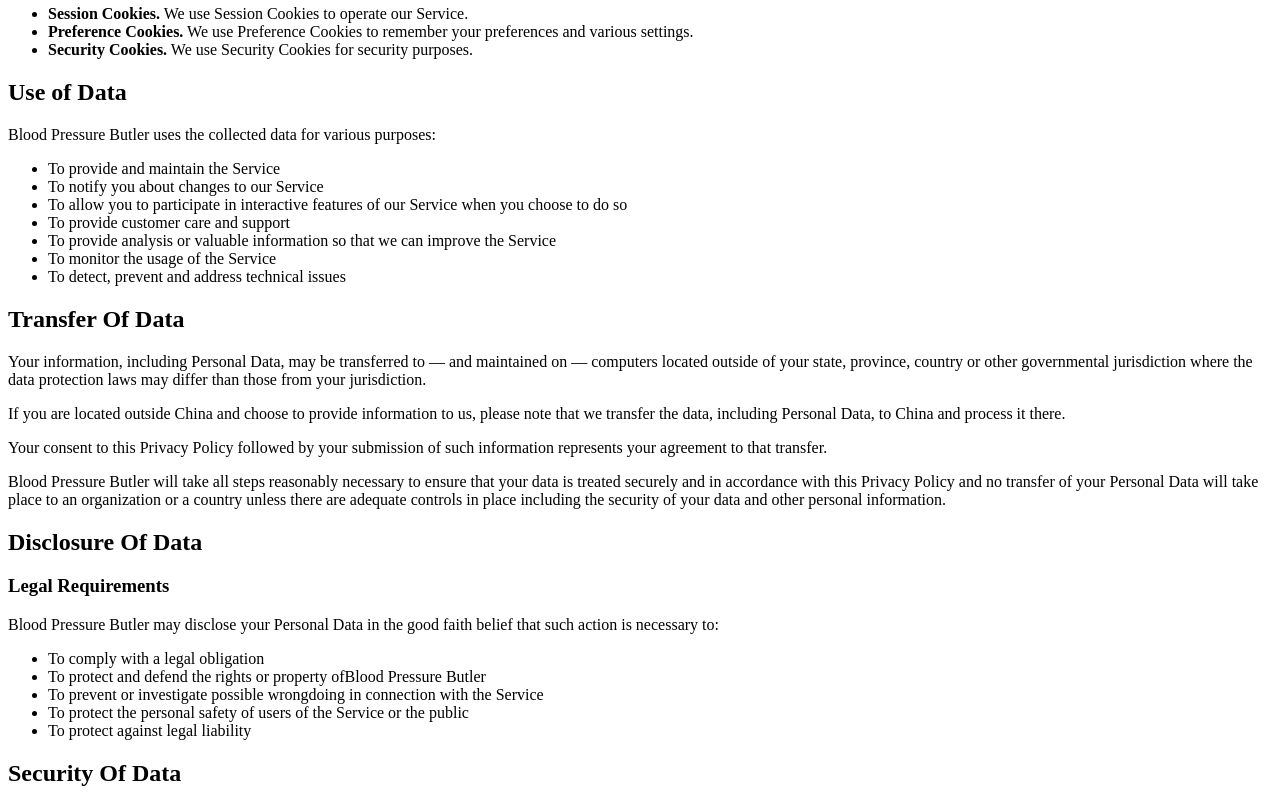
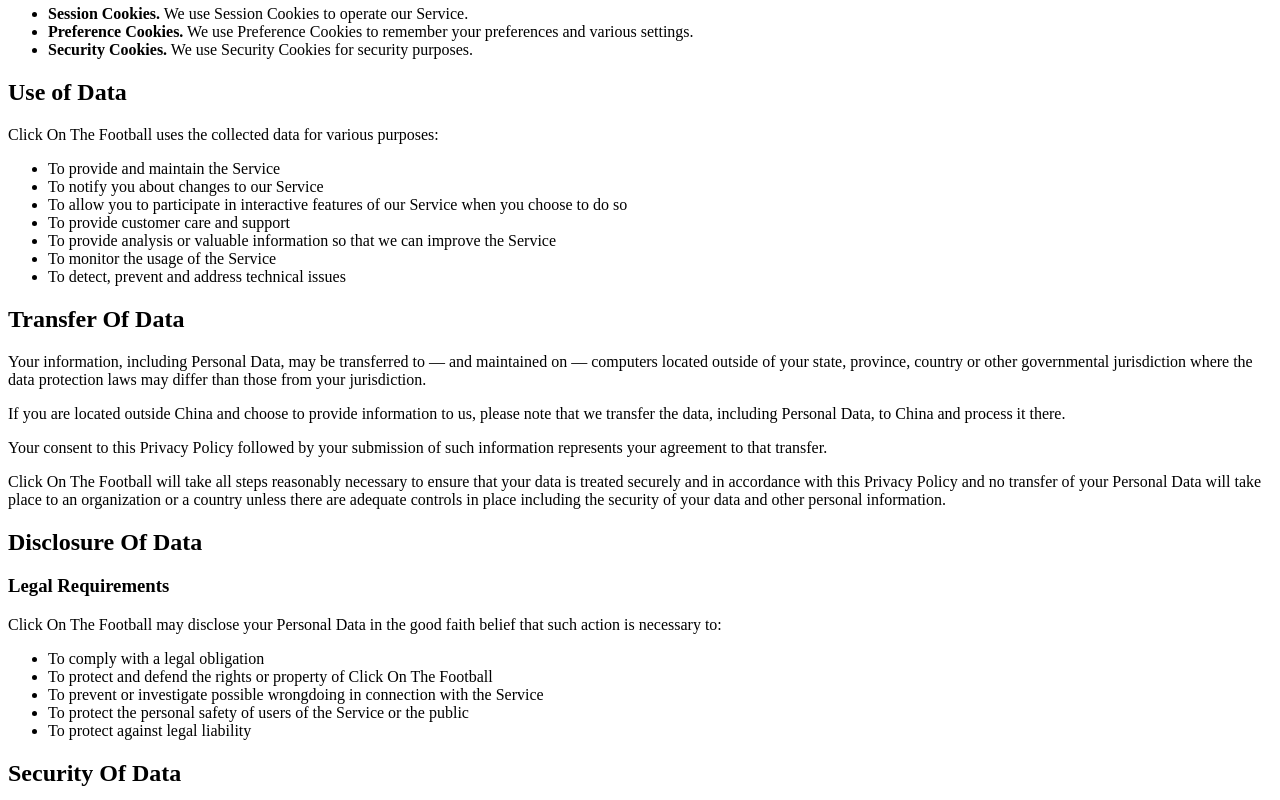
Before and after one commit to mikeprivacypolicy/AXIS-PREMIUM, a plain HTML site: page index.html in a window 1280 px wide. Shown: the part 780-1580 px from the top of the page. Drawn offline with Linux system fonts and the light colour scheme.

Commit message:
Update index.html

```diff
--- a/index.html
+++ b/index.html
@@ -16,7 +16,7 @@
                     <div class="content">
                         <h1>Privacy Policy</h1>
                         <p>Effective date: October 25, 2019</p>
-                        <p>Blood Pressure Butler ("us", "we", or "our") operates the Blood Pressure Butler mobile application (hereinafter referred to as the "Service")</p>
+                        <p>Click On The Football ("us", "we", or "our") operates the Click On The Football mobile application (hereinafter referred to as the "Service")</p>
                         <p>This page informs you of our policies regarding the collection, use, and disclosure of personal data when you use our Service and the choices you have associated with that data. </p>
                         <p>We use your data to provide and improve the Service. By using the Service, you agree to the collection and use of information in accordance with this policy. Unless otherwise defined in this Privacy Policy, the terms used in this Privacy Policy have the same meanings as in our Terms and Conditions.</p>
                         <h2>Information Collection And Use</h2>
@@ -40,7 +40,7 @@
                         <li><strong>Security Cookies.</strong> We use Security Cookies for security purposes.</li>
                         </ul>
                         <h2>Use of Data</h2>
-                        <p>Blood Pressure Butler uses the collected data for various purposes:</p>
+                        <p>Click On The Football uses the collected data for various purposes:</p>
                         <ul>
                         <li>To provide and maintain the Service</li>
                         <li>To notify you about changes to our Service</li>
@@ -54,13 +54,13 @@
                         <p>Your information, including Personal Data, may be transferred to — and maintained on — computers located outside of your state, province, country or other governmental jurisdiction where the data protection laws may differ than those from your jurisdiction.</p>
                         <p>If you are located outside China and choose to provide information to us, please note that we transfer the data, including Personal Data, to China and process it there.</p>
                         <p>Your consent to this Privacy Policy followed by your submission of such information represents your agreement to that transfer.</p>
-                        <p>Blood Pressure Butler will take all steps reasonably necessary to ensure that your data is treated securely and in accordance with this Privacy Policy and no transfer of your Personal Data will take place to an organization or a country unless there are adequate controls in place including the security of your data and other personal information.</p>
+                        <p>Click On The Football will take all steps reasonably necessary to ensure that your data is treated securely and in accordance with this Privacy Policy and no transfer of your Personal Data will take place to an organization or a country unless there are adequate controls in place including the security of your data and other personal information.</p>
                         <h2>Disclosure Of Data</h2>
                         <h3>Legal Requirements</h3>
-                        <p>Blood Pressure Butler may disclose your Personal Data in the good faith belief that such action is necessary to:</p>
+                        <p>Click On The Football may disclose your Personal Data in the good faith belief that such action is necessary to:</p>
                         <ul>
                         <li>To comply with a legal obligation</li>
-                        <li>To protect and defend the rights or property ofBlood Pressure Butler</li>
+                        <li>To protect and defend the rights or property of Click On The Football</li>
                         <li>To prevent or investigate possible wrongdoing in connection with the Service</li>
                         <li>To protect the personal safety of users of the Service or the public</li>
                         <li>To protect against legal liability</li>
@@ -83,7 +83,7 @@
                         <h2>Contact Us</h2>
                         <p>If you have any questions about this Privacy Policy, please contact us:</p>
                         <ul>
-                        <li>By email: Nipplesao@yahoo.com</li>
+                        <li>By email: morrisonphilomena5@gmail.com</li>
                         </ul> </div>
                 </div>
             </div>
```
